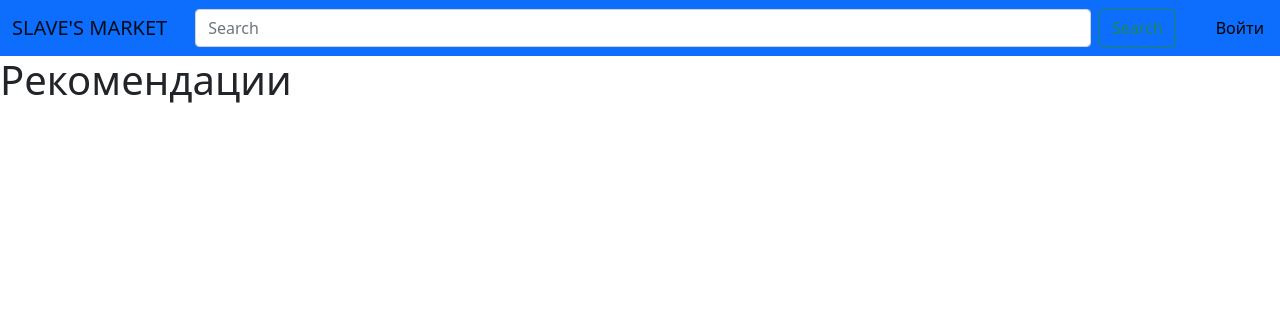
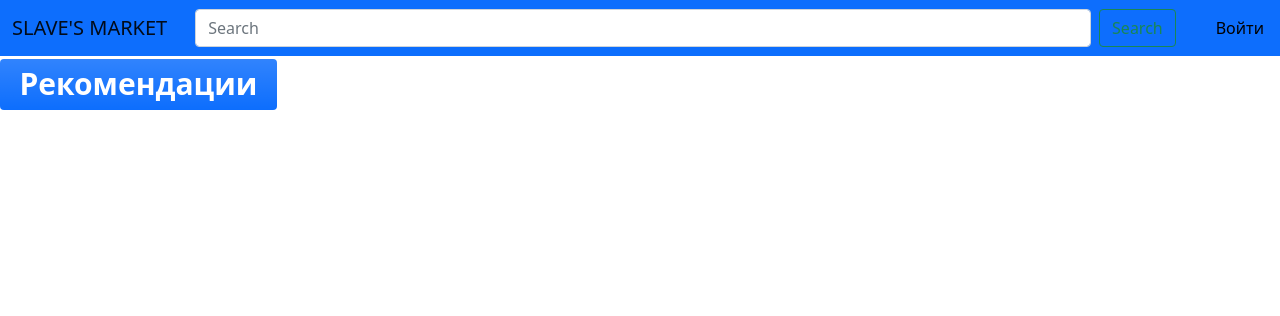
Before and after one commit to LikoyakaTemik/Jango_shop, a Django app: page / in a window 1280 px wide. Shown: the top 316 px of the page. Run offline with Django 3.2, Linux system fonts and the light colour scheme.

Commit message:
Update index.html

```diff
--- a/slave_site/templates/index.html
+++ b/slave_site/templates/index.html
@@ -7,18 +7,28 @@
     <meta charset="UTF-8">
     <title>Main</title>
     <meta charset="UTF-8">
+    <link rel="stylesheet" type="text/css" href = "https://cdn.jsdelivr.net/npm/bootstrap@5.1.2/dist/css/bootstrap.min.css"/>
     <link rel="stylesheet" type="text/css" href = "{% static 'style.css' %}"/>
 </head>
 <body>
-    <div class="reki">
-        <h1 class="rekii">Рекомендации</h1>
+<h1><span class="badge bg-primary bg-gradient middle">Рекомендации</span></h1>
+<div class="row row-cols-1 row-cols-md-3 g-4">
+    {% for id, props in products.items %}
+  <div class="col">
+    <div class="card border-primary mb-3">
+      <img src="{{ props.img }}" class="card-img-top" alt="...">
+      <div class="card-body text-primary">
+        <h5 class="card-title">{{ props.label }}</h5>
+        <p class="card-text"> {{ props.category }}</p>
+      </div>
+        <div class="card-footer">
+            <small class="text-muted"><img class="icon" src="static/img/baseline_thumb_up_black_24dp.png">{{ props.likes }}</small>
+            <button type="button" class="btn btn-primary btn-sm" ><img class="icon" src="static/img/shopping-cart.png">Купить {{ props.price }}</button>
+        </div>
     </div>
-    <div class="ad">
-    <div class ="add1"></div>
-    </div>
-    <div class="ad1">
-    <div class ="add2"></div>
-    </div>
+  </div>
+    {% endfor %}
+</div>
 </body>
 </html>
 {% endblock %}
```
